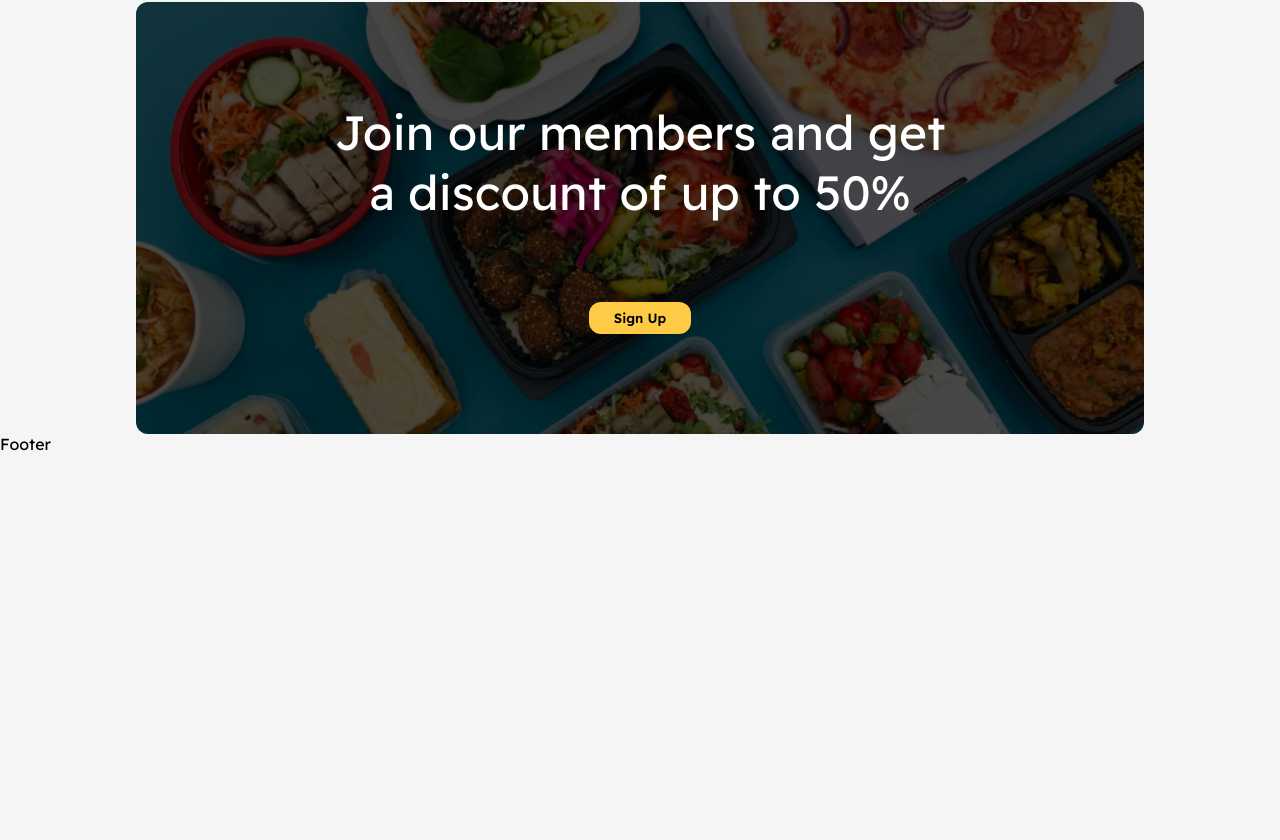
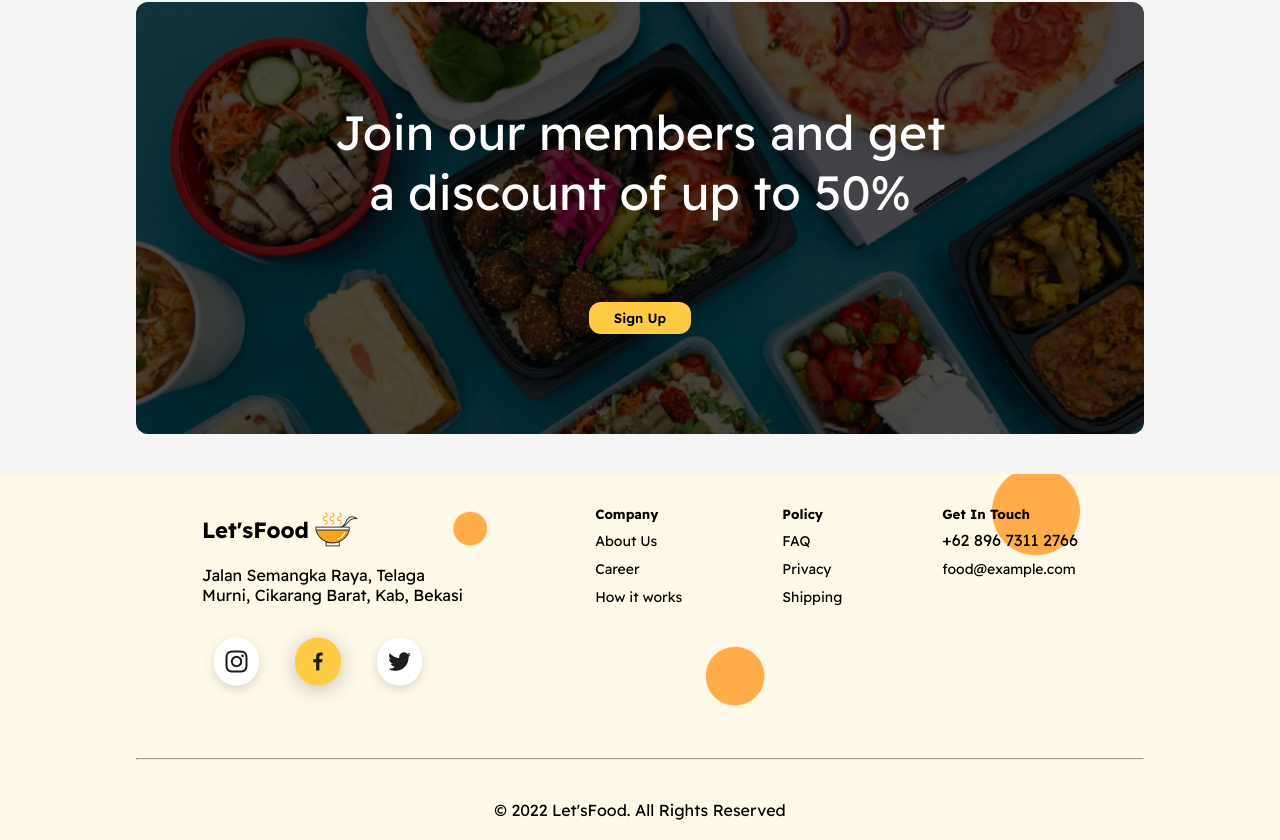
Before and after one commit to Kaydev-cmd/biteswift-app, a React (Vite) app in the folder frontend/: page / in a window 1280 px wide. Shown: the part 2416-3256 px from the top of the page. Before the commit the page ends 2870 px from the top, so only its background shows below. Built offline with nearby package versions, Linux system fonts and the light colour scheme; a web font is replaced by a local one.

Commit message:
Added the footer, applied styling and made it responsive

```diff
--- a/frontend/src/components/Footer.css
+++ b/frontend/src/components/Footer.css
@@ -0,0 +1,173 @@
+.footer {
+  background-image: url("/images/home/Group 9.png");
+  background-position: center;
+  background-repeat: no-repeat;
+  background-size: cover;
+  margin-top: 40px;
+  padding: 20px 0px;
+}
+
+.footer .content,
+.footer .content .left-wrapper,
+.footer .content .right-wrapper,
+.footer .content .name-and-icon a,
+.footer .content .icons,
+.footer .content .company,
+.footer .content .policy,
+.footer .content .get-in-touch {
+  display: flex;
+}
+
+.footer .content .left-wrapper,
+.footer .content .company,
+.footer .content .policy,
+.footer .content .get-in-touch {
+  flex-direction: column;
+}
+
+.footer .content .name-and-icon a,
+.footer .content .company p a,
+.footer .content .policy p a,
+.footer .content .get-in-touch p a {
+  text-decoration: none;
+}
+
+.footer .content .name-and-icon a,
+.footer .content .icons {
+  align-items: center;
+}
+
+.footer .content .name-and-icon a,
+.footer .content .company p a,
+.footer .content .policy p a,
+.footer .content .get-in-touch p a {
+  color: #000;
+}
+
+.footer .content {
+  justify-content: space-around;
+  margin-top: 12px;
+}
+
+.footer .content .left-wrapper {
+  gap: 12px;
+}
+
+.footer .content .right-wrapper {
+  gap: 100px;
+}
+
+.footer .content .name-and-icon a {
+  gap: 4px;
+}
+
+.footer .content .name-and-icon h1 {
+  font-size: 22px;
+  text-transform: none;
+}
+
+.footer .content .company,
+.footer .content .policy,
+.footer .content .get-in-touch {
+  gap: 8px;
+}
+
+.footer .content .company p a,
+.footer .content .policy p a,
+.footer .content .get-in-touch p a {
+  font-size: 14px;
+}
+
+.footer .content .company p a:hover,
+.footer .content .policy p a:hover,
+.footer .content .get-in-touch p a:hover {
+  text-decoration: underline;
+}
+
+.footer hr {
+  height: 2px;
+  margin: 40px 0;
+}
+
+.footer .copyright {
+  text-align: center;
+}
+/* Media Queries */
+
+/* 2xl */
+@media (max-width: 1536px) {
+  .container {
+    max-width: 1280px;
+  }
+}
+
+/* xl */
+@media (max-width: 1280px) {
+  .container {
+    max-width: 1024px;
+  }
+}
+
+/* lg */
+@media (max-width: 1024px) {
+  .container {
+    max-width: 768px;
+  }
+  .footer .content .icons a img {
+    width: 60px;
+  }
+  .footer .content .right-wrapper {
+    gap: 60px;
+  }
+}
+
+/* md */
+@media (max-width: 768px) {
+  .container {
+    max-width: 640px;
+  }
+  .footer .content .name-and-icon h1 {
+    font-size: 18px;
+  }
+  .footer .content .name-and-icon img,
+  .footer .content .icons a img {
+    width: 40px;
+  }
+  .footer .content .left-wrapper p {
+    font-size: 14px;
+  }
+  .footer .content .right-wrapper {
+    gap: 40px;
+  }
+  .footer .copyright {
+    font-size: 12px;
+  }
+}
+
+/* sm */
+@media (max-width: 640px) {
+  .container {
+    max-width: 475px;
+  }
+  .footer .content,
+  .footer .content .left-wrapper,
+  .footer .content .right-wrapper {
+    align-items: center;
+  }
+  .footer .content,
+  .footer .content .right-wrapper {
+    flex-direction: column;
+  }
+  .footer .content .right-wrapper h5,
+  .footer .content .right-wrapper p,
+  .footer .content .left-wrapper p {
+    text-align: center;
+  }
+}
+
+/* xs */
+@media (max-width: 475px) {
+  .container {
+    width: 100%;
+  }
+}
--- a/frontend/src/components/Footer.jsx
+++ b/frontend/src/components/Footer.jsx
@@ -2,7 +2,83 @@
 import "./Footer.css";
 
 export const Footer = () => {
-  return <div>Footer</div>;
+  return (
+    <>
+      <div className="footer">
+        <div className="container">
+          <div className="content">
+            <div className="left-wrapper">
+              <div className="name-and-icon">
+                <a href="/">
+                  <h1>Let&#39;sFood</h1>
+                  <img src="/images/home/food 2.png" alt="Logo" />
+                </a>
+              </div>
+              <p>
+                Jalan Semangka Raya, Telaga
+                <br />
+                Murni, Cikarang Barat, Kab, Bekasi
+              </p>
+              <div className="icons">
+                <a href="#">
+                  <img
+                    src="/images/home/akar-icons_instagram-fill.png"
+                    alt="Instagram"
+                  />
+                </a>
+                <a href="#">
+                  <img src="/images/home/bx_bxl-facebook.png" alt="Facebook" />
+                </a>
+                <a href="#">
+                  <img
+                    src="/images/home/akar-icons_twitter-fill.png"
+                    alt="Twitter"
+                  />
+                </a>
+              </div>
+            </div>
+            <div className="right-wrapper">
+              <div className="company">
+                <h5>Company</h5>
+                <p>
+                  <a href="#">About Us</a>
+                </p>
+                <p>
+                  <a href="#">Career</a>
+                </p>
+                <p>
+                  <a href="#how-it-works">How it works</a>
+                </p>
+              </div>
+              <div className="policy">
+                <h5>Policy</h5>
+                <p>
+                  <a href="#">FAQ</a>
+                </p>
+                <p>
+                  <a href="#">Privacy</a>
+                </p>
+                <p>
+                  <a href="#">Shipping</a>
+                </p>
+              </div>
+              <div className="get-in-touch">
+                <h5>Get In Touch</h5>
+                <p>+62 896 7311 2766</p>
+                <p>
+                  <a href="#">food@example.com</a>
+                </p>
+              </div>
+            </div>
+          </div>
+          <hr />
+          <p className="copyright">
+            &copy; 2022 Let&#39;sFood. All Rights Reserved
+          </p>
+        </div>
+      </div>
+    </>
+  );
 };
 
 export default Footer;
--- a/frontend/src/components/Navbar.css
+++ b/frontend/src/components/Navbar.css
@@ -7,7 +7,7 @@
   background-size: cover;
 }
 
-.navbar .content .menu {
+.navbar .content .menu-icon {
   display: none;
 }
 
@@ -137,7 +137,7 @@
   .navbar .content .links {
     display: none;
   }
-  .navbar .content .menu {
+  .navbar .content .menu-icon {
     display: flex;
   }
 }
--- a/frontend/src/components/Navbar.jsx
+++ b/frontend/src/components/Navbar.jsx
@@ -61,7 +61,11 @@ export const Navbar = () => {
                 Sign in
               </button>
             </div>
-            <HiOutlineMenuAlt3 className="menu" size={30} color="#ffcb45" />
+            <HiOutlineMenuAlt3
+              className="menu-icon"
+              size={30}
+              color="#ffcb45"
+            />
           </div>
         </div>
       </div>
```
